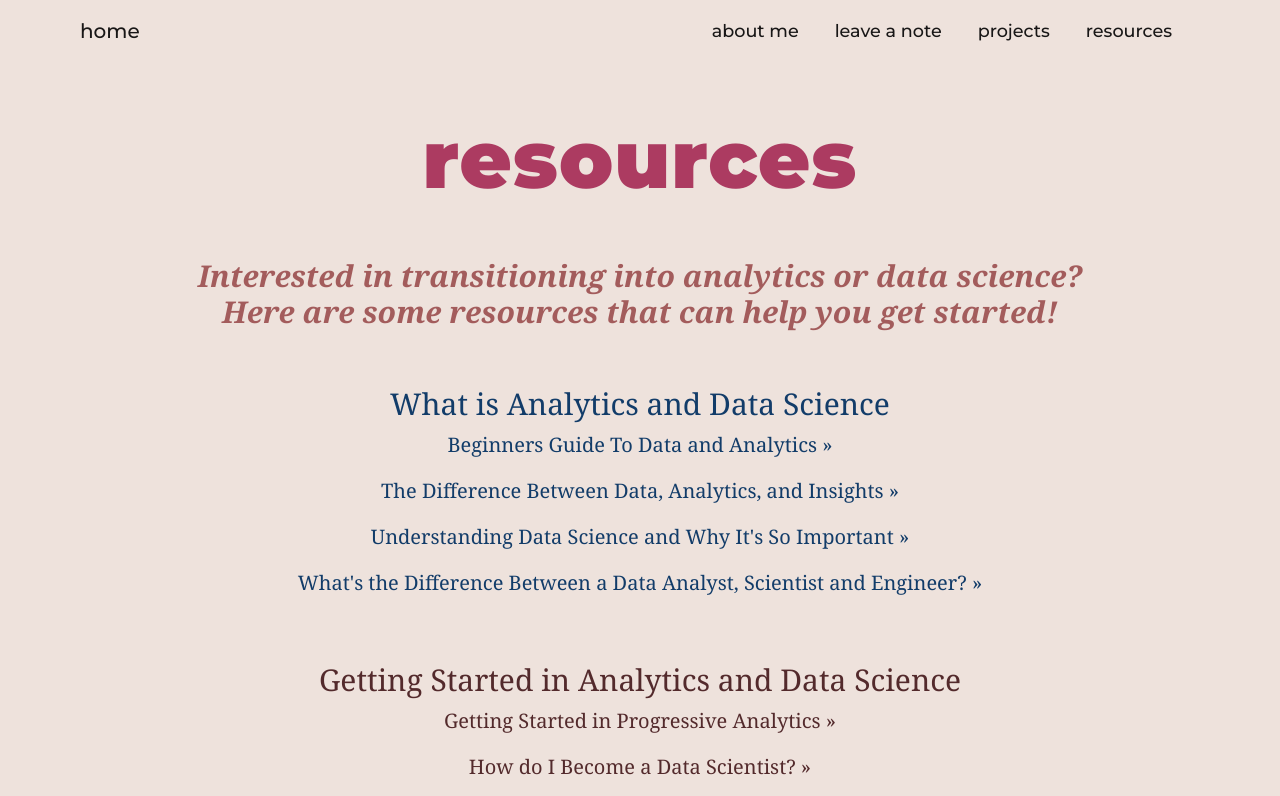
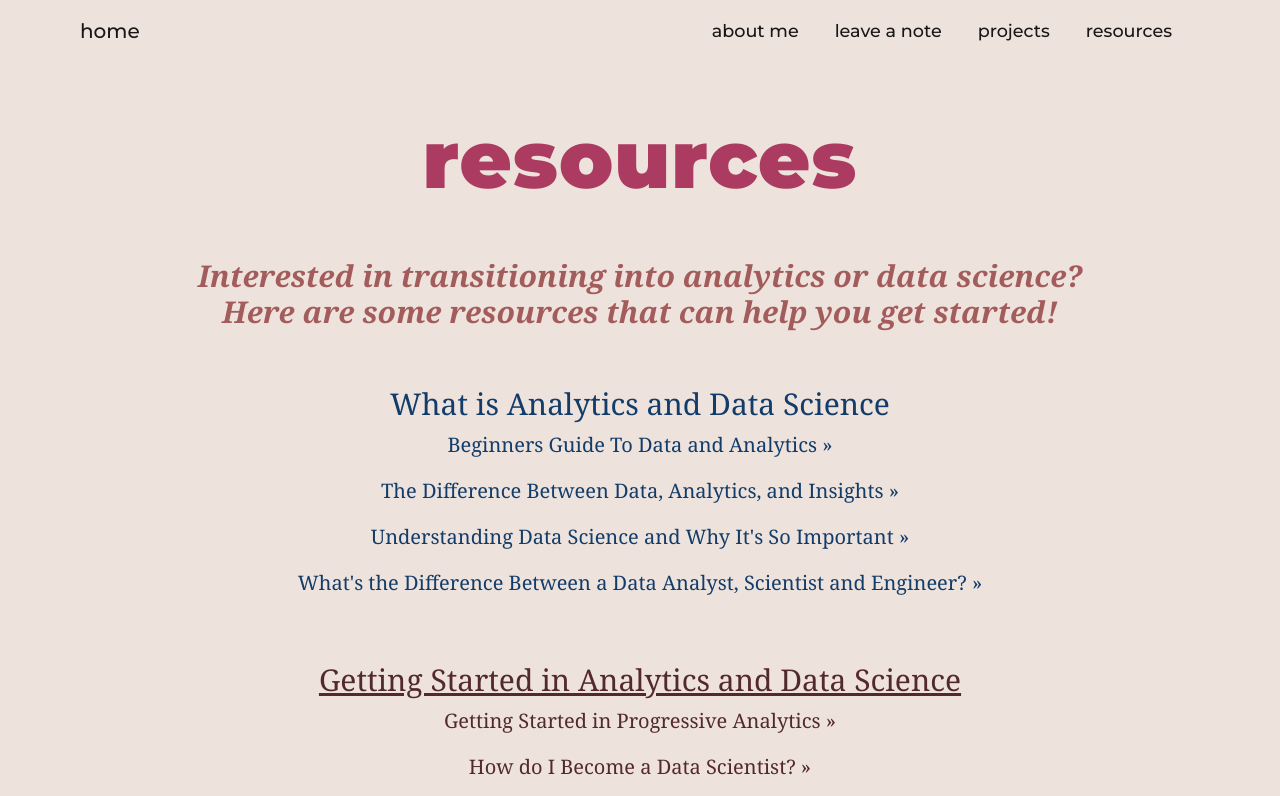
Before and after one commit to MJones36/mjones36.github.io, a plain HTML site: page resources.html in a window 1280 px wide. Shown: the top 796 px of the page. Drawn offline with nearby package versions, Linux system fonts and the light colour scheme; a web font is replaced by a local one.

Commit message:
Update resources.html

```diff
--- a/resources.html
+++ b/resources.html
@@ -84,7 +84,7 @@
             <p class="resources-links"> <a href="https://www.dataquest.io/blog/data-analyst-data-scientist-data-engineer/" target="_blank" style="color:#123C69"> What's the Difference Between a Data Analyst, Scientist and Engineer? &#187; </a> </p>
       <br> </br>
 
-      <h4 class="titles" style="color:#532A2C"> Getting Started in Analytics and Data Science </h4>
+      <h4 class="titles" style="color:#532A2C"> <u> Getting Started in Analytics and Data Science </u> </h4>
             <p class="resources-links"> <a href="https://www.guide.progressivedatajobs.org" target="_blank" style="color:#532A2C"> Getting Started in Progressive Analytics &#187; </a> </p>
             <p class="resources-links"> <a href="https://medium.com/@mrogati/how-do-i-become-a-data-scientist-f8074232608e" target="_blank" style="color:#532A2C"> How do I Become a Data Scientist? &#187; </a> </p>
             <p class="resources-links"> <a href="https://medium.com/the-mission/how-to-break-into-the-data-science-market-f0e0b79b42f7" target="_blank" style="color:#532A2C"> How To Break into the Data Science Market &#187; </a> </p>
```
